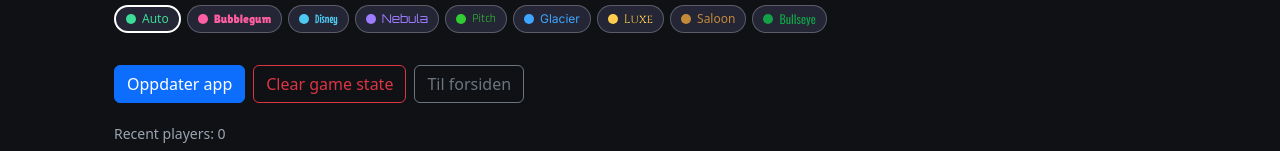
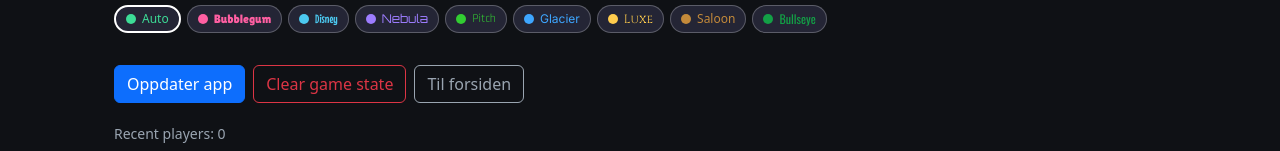
Before and after one commit to IceGreenGalactic/DartGames-scoreboard, a React (Vite) app: page /setup in a window 1280 px wide. Shown: the part 208-359 px from the top of the page. Built offline with nearby package versions, Linux system fonts and the light colour scheme; a web font is replaced by a local one.

Commit message:
makes button more visible

```diff
--- a/src/pages/SetupPage.jsx
+++ b/src/pages/SetupPage.jsx
@@ -29,7 +29,7 @@ export function SetupPage() {
         <button className="btn btn-outline-danger" onClick={resetGame}>
           Clear game state
         </button>
-        <Link className="btn btn-outline-secondary" to="/">
+        <Link className="btn muted" to="/">
           Til forsiden
         </Link>
       </Actions>
--- a/src/pages/SetupPage.styled.js
+++ b/src/pages/SetupPage.styled.js
@@ -24,6 +24,10 @@ export const Actions = styled.div`
   display: flex;
   gap: 8px;
   flex-wrap: wrap;
+  .muted {
+    color: ${({ theme }) => theme.colors.muted};
+    border: 1px solid ${({ theme }) => theme.colors.muted};
+  }
 `;
 
 export const Stat = styled.div`
```
